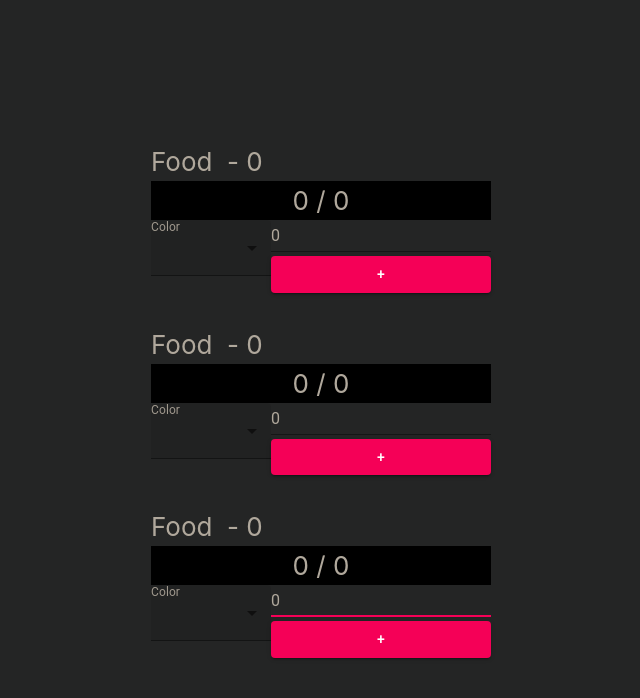
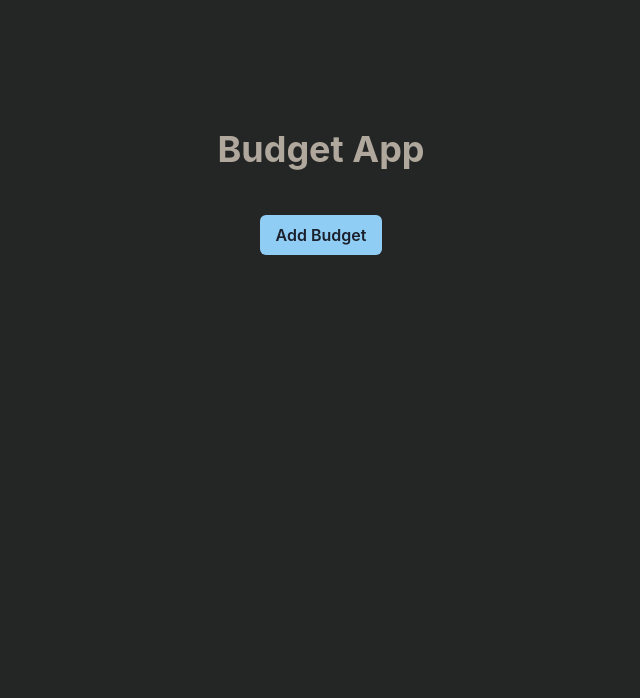
Before and after one commit to mordanc/budget-app, a React (Create React App) app: page / in a window 1280 px wide. Shown: the top 698 px of the page, without its empty margins (319-959 px from the left). Built offline with nearby package versions, Linux system fonts and the light colour scheme.

Commit message:
added chakra, rewrote components in it

```diff
--- a/package.json
+++ b/package.json
@@ -3,10 +3,10 @@
   "version": "0.1.0",
   "private": true,
   "dependencies": {
+    "@chakra-ui/icons": "^1.0.1",
     "@chakra-ui/react": "^1.0.3",
     "@emotion/react": "^11.1.2",
     "@emotion/styled": "^11.0.0",
-    "@material-ui/core": "^4.11.0",
     "@reduxjs/toolkit": "^1.2.5",
     "@testing-library/jest-dom": "^4.2.4",
     "@testing-library/react": "^9.3.2",
--- a/src/App.tsx
+++ b/src/App.tsx
@@ -1,17 +1,39 @@
-import React from "react";
-
-import BudgetBar from "./components/BudgetBar/BudgetBar";
+import React, { useState } from "react";
 
 import "./App.css";
+import {
+  Container,
+  Heading,
+  Stack,
+  Button,
+  useDisclosure,
+} from "@chakra-ui/react";
+import BudgetBar from "./components/BudgetBar/BudgetBar";
+import AddBudgetModal from "./components/AddBudgetModal";
+import { selectBudgets } from "./features/Budgets/budgetSlice";
+import { useSelector } from "react-redux";
 
 function App() {
+  const { isOpen, onOpen, onClose } = useDisclosure();
+
+  const budgets = useSelector(selectBudgets);
   return (
     <div className="App">
-      <header className="App-header">
-        <BudgetBar />
-        <BudgetBar />
-        <BudgetBar />
-      </header>
+      <Container mt={"10%"}>
+        <Heading mb={"2rem"}>Budget App</Heading>
+        <Button mb={"2rem"} colorScheme="blue" onClick={onOpen} mt={3}>
+          Add Budget
+        </Button>
+        <Stack spacing="2rem">
+          {budgets.map(({ title, maxBudget }) => (
+            <div>
+              <BudgetBar title={title} maxBudget={maxBudget} />
+            </div>
+          ))}
+        </Stack>
+
+        <AddBudgetModal isOpen={isOpen} onClose={onClose} />
+      </Container>
     </div>
   );
 }
--- a/src/app/store.ts
+++ b/src/app/store.ts
@@ -1,9 +1,11 @@
-import { configureStore, ThunkAction, Action } from '@reduxjs/toolkit';
-import counterReducer from '../features/counter/counterSlice';
+import { configureStore, ThunkAction, Action } from "@reduxjs/toolkit";
+import budgetReducer from "../features/Budgets/budgetSlice";
+import counterReducer from "../features/counter/counterSlice";
 
 export const store = configureStore({
   reducer: {
     counter: counterReducer,
+    budgets: budgetReducer,
   },
 });
 
--- /dev/null
+++ b/src/components/AddBudgetModal.tsx
@@ -0,0 +1,64 @@
+import {
+  Modal,
+  ModalOverlay,
+  ModalContent,
+  ModalHeader,
+  ModalCloseButton,
+  ModalBody,
+  FormControl,
+  FormLabel,
+  Input,
+  FormHelperText,
+  ModalFooter,
+  Button,
+} from "@chakra-ui/react";
+import React, { useState } from "react";
+import { useDispatch } from "react-redux";
+import { addBudget } from "../features/Budgets/budgetSlice";
+
+function AddBudgetModal({ isOpen, onClose }) {
+  const [title, setTitle] = useState("");
+  const [maxBudget, setMaxBudget] = useState(0);
+
+  const dispatch = useDispatch();
+
+  return (
+    <Modal colorScheme="black" size="lg" isOpen={isOpen} onClose={onClose}>
+      <ModalOverlay />
+      <ModalContent>
+        <ModalHeader>Modal Title</ModalHeader>
+        <ModalCloseButton />
+        <ModalBody>
+          <FormControl isRequired id="title">
+            <FormLabel>Budget Name</FormLabel>
+            <Input onChange={(e) => setTitle(e.target.value)} type="text" />
+          </FormControl>
+          <FormControl isRequired id="title">
+            <FormLabel>Budget Amount</FormLabel>
+            <Input
+              onChange={(e) => setMaxBudget(Number(e.target.value))}
+              type="number"
+            />
+          </FormControl>
+        </ModalBody>
+
+        <ModalFooter>
+          <Button colorScheme="red" mr={3} onClick={onClose}>
+            Close
+          </Button>
+          <Button
+            colorScheme="green"
+            onClick={() => {
+              dispatch(addBudget({ title, maxBudget }));
+              onClose();
+            }}
+          >
+            Add
+          </Button>
+        </ModalFooter>
+      </ModalContent>
+    </Modal>
+  );
+}
+
+export default AddBudgetModal;
--- a/src/components/BudgetBar/BudgetBar.tsx
+++ b/src/components/BudgetBar/BudgetBar.tsx
@@ -1,171 +1,192 @@
-import React, { useEffect, useRef, useState } from "react";
-import styled from "styled-components";
-import InputLabel from "@material-ui/core/InputLabel";
-import FormControl from "@material-ui/core/FormControl";
-import Select from "@material-ui/core/Select";
-import MenuItem from "@material-ui/core/MenuItem";
+import {
+  Box,
+  FormControl,
+  FormHelperText,
+  FormLabel,
+  HStack,
+  Input,
+  Progress,
+  NumberInput,
+  NumberInputField,
+  NumberInputStepper,
+  NumberIncrementStepper,
+  NumberDecrementStepper,
+  VStack,
+  Stack,
+  Button,
+  Heading,
+  Flex,
+  Alert,
+  AlertDescription,
+  AlertIcon,
+  AlertTitle,
+  CloseButton,
+  Editable,
+  EditableInput,
+  EditablePreview,
+  Text,
+  useToast,
+  Popover,
+  PopoverArrow,
+  PopoverBody,
+  PopoverCloseButton,
+  PopoverContent,
+  PopoverHeader,
+  PopoverTrigger,
+} from "@chakra-ui/react";
+import { EditIcon } from "@chakra-ui/icons";
+import React, { useEffect, useState } from "react";
+import { useDispatch } from "react-redux";
+import {
+  editBudgetAmount,
+  removeBudget,
+} from "../../features/Budgets/budgetSlice";
 
-import TextField from "@material-ui/core/TextField";
-import { makeStyles } from "@material-ui/core/styles";
-import { createMuiTheme, ThemeProvider } from "@material-ui/core/styles";
-import Button from "@material-ui/core/Button";
-import SubtractAmount from "./inputs/SubtractAmount";
+export type BudgetBarProps = {
+  title: string;
+  maxBudget: number;
+};
 
-const Bar = styled.div<{ bgColor: string; percentage: number }>`
-  /* background-color: ${(props) => props.bgColor || "white"}; */
-  background: ${(props) =>
-    `linear-gradient(90deg, ${props.bgColor || "#ffc0cb"} ${
-      props.percentage || `100`
-    }%, white 0%)`};
-`;
-const theme = createMuiTheme({
-  overrides: {
-    // Style sheet name ⚛️
-    MuiInputLabel: {
-      // Name of the rule
-      root: {
-        // Some CSS
-        color: "rgb(176, 168, 156)",
-      },
-    },
-  },
-});
-
-const useStyles = makeStyles({
-  root: {
-    width: 120,
-  },
-  input: {
-    color: "rgb(176, 168, 156)",
-  },
-  label: {
-    color: "white",
-  },
-  test: {
-    height: 36,
-  },
-});
-
-function usePrevious(value): any {
-  const ref = useRef();
-  useEffect(() => {
-    ref.current = value;
-  });
-  return ref.current;
+function Toast({ title, description, status }) {
+  const toast = useToast();
+  return (
+    <Button
+      onClick={() =>
+        toast({
+          title: "Account created.",
+          description: "We've created your account for you.",
+          status: "success",
+          duration: 9000,
+          isClosable: true,
+        })
+      }
+    >
+      Show Toast
+    </Button>
+  );
 }
 
-function BudgetBar() {
-  const [bgColor, setBgColor] = useState("black");
+function BudgetBar({ title, maxBudget }: BudgetBarProps) {
   const [percentage, setPercentage] = useState(100);
-  const [title, setTitle] = useState("Food");
-  const [budget, setBudget] = useState(0);
-  const [remainingBudget, setRemainingBudget] = useState(budget);
-  const classes = useStyles();
+  const [remainingBudget, setRemainingBudget] = useState(maxBudget);
+  const [userInput, setUserInput] = useState(0);
 
-  const [isEditingBudget, setIsEditingBudget] = useState(false);
-  const [isEditingTitle, setIsEditingTitle] = useState(false);
-
-  const prevBudget = usePrevious({ budget });
-
-  // const amountLeft = ((percentage / 100) * budget).toPrecision(2);
+  const dispatch = useDispatch();
+  const toast = useToast();
 
   useEffect(() => {
-    if (prevBudget?.budget < budget && budget > remainingBudget) {
-      setRemainingBudget(remainingBudget + (budget - prevBudget?.budget));
-    }
-    const newPercentage = Math.round(remainingBudget / budget) * 100;
-    setPercentage(newPercentage);
-    console.log(newPercentage);
-  }, [budget, remainingBudget]);
-
-  const subtractFromBudget = (amount) => {
-    setRemainingBudget(budget - amount);
-  };
+    setPercentage((remainingBudget / maxBudget) * 100);
+  }, [remainingBudget, maxBudget]);
 
   return (
-    <ThemeProvider theme={theme}>
-      <div style={{ margin: "1rem 0" }}>
-        <div style={{ display: "flex" }}>
-          {isEditingTitle ? (
-            <TextField
-              classes={{ root: classes.root }}
-              InputProps={{
-                className: classes.input,
+    <Stack spacing="1rem">
+      <Flex justify="space-between">
+        <HStack>
+          <Heading size="lg">{title}</Heading>
+          <Popover size="sm" colorScheme='blue'>
+            <PopoverTrigger>
+              <CloseButton />
+            </PopoverTrigger>
+            <PopoverContent>
+              <PopoverArrow />
+              <PopoverCloseButton />
+              <PopoverHeader>Are you sure?</PopoverHeader>
+              <PopoverBody>
+                <Button
+                  colorScheme="red"
+                  onClick={() => dispatch(removeBudget(title))}
+                >
+                  Yes
+                </Button>
+              </PopoverBody>
+            </PopoverContent>
+          </Popover>
+          {/* <CloseButton onClick={() => dispatch(removeBudget(title))} /> */}
+        </HStack>
+        <Heading>
+          <HStack>
+            <Editable
+              onChange={(val) => {
+                const newValue = Number(val);
+                if (newValue) {
+                  setRemainingBudget(newValue);
+                } else {
+                  toast({
+                    title: "Enter a number for budget amount",
+                    status: "error",
+                    duration: 5000,
+                    isClosable: true,
+                  });
+                }
               }}
-              color="secondary"
-              type="text"
-              autoFocus={true}
-              value={title}
-              onChange={(e) => setTitle(e.target.value)}
-              onBlur={() => setIsEditingTitle(false)}
-            />
-          ) : (
-            <span onClick={() => setIsEditingTitle(true)}>{title}</span>
-          )}
-          &nbsp; -&nbsp;
-          {isEditingBudget ? (
-            <TextField
-              classes={{ root: classes.root }}
-              InputProps={{
-                className: classes.input,
+              value={String(remainingBudget)}
+            >
+              <EditablePreview />
+              <EditableInput />
+            </Editable>
+            <span>/</span>
+            <Editable
+              onChange={(val) => {
+                const newValue = Number(val);
+                if (newValue) {
+                  dispatch(editBudgetAmount({ title, maxBudget: newValue }));
+                } else {
+                  toast({
+                    title: "Enter a number for budget amount",
+                    status: "error",
+                    duration: 5000,
+                    isClosable: true,
+                  });
+                }
               }}
-              color="secondary"
-              type="number"
-              autoFocus={true}
-              value={budget}
-              onChange={(e) => setBudget(Number(e.target.value))}
-              onBlur={() => setIsEditingBudget(false)}
-            />
-          ) : (
-            <span onClick={() => setIsEditingBudget(true)}>{budget}</span>
-          )}
-        </div>
-        <Bar bgColor={bgColor} percentage={percentage}>
-          {remainingBudget} / {budget}
-        </Bar>
-        <FormControl style={{ minWidth: 120 }}>
-          <InputLabel htmlFor="color-native-simple">Color</InputLabel>
-          <Select
-            label={{ color: "primary" }}
-            variant="filled"
-            classes={{ root: classes.input, filled: classes.label }}
-            style={{ color: "inherit" }}
-            value={bgColor}
-            // @ts-ignore
-            onChange={(e) => setBgColor(e.target.value)}
-            inputProps={{
-              name: "color",
-              id: "color-native-simple",
+              value={String(maxBudget)}
+            >
+              <EditablePreview />
+              <EditableInput />
+            </Editable>
+            <EditIcon fontSize="md" />
+          </HStack>
+        </Heading>
+      </Flex>
+      <Progress value={percentage} />
+      <HStack justify="space-between">
+        <NumberInput
+          onChange={(valueString) => setUserInput(Number(valueString))}
+          max={maxBudget}
+          min={0}
+        >
+          <NumberInputField />
+          <NumberInputStepper>
+            <NumberIncrementStepper />
+            <NumberDecrementStepper />
+          </NumberInputStepper>
+        </NumberInput>
+        <HStack>
+          <Button
+            onClick={() => {
+              const newRemainingBudget = remainingBudget - userInput;
+              if (newRemainingBudget < 0) return;
+              setRemainingBudget(newRemainingBudget);
             }}
+            colorScheme="red"
+            size="md"
           >
-            <MenuItem value="#010B12" style={{ cursor: "pointer" }}>
-              black
-            </MenuItem>
-            <MenuItem value="#1261A0">blue</MenuItem>
-            <MenuItem value="#D92122">red</MenuItem>
-            <MenuItem value="#28A428">green</MenuItem>
-            <MenuItem value="#FADA5F">yellow</MenuItem>
-          </Select>
-        </FormControl>
-        {/* <FormControl onSubmit={(e) => e.preventDefault()}>
-          <TextField
-            classes={{ root: classes.test }}
-            InputProps={{
-              className: classes.input,
+            Subtract
+          </Button>
+          <Button
+            onClick={() => {
+              const newRemainingBudget = remainingBudget + userInput;
+              if (newRemainingBudget > maxBudget) return;
+              setRemainingBudget(newRemainingBudget);
             }}
-            color="secondary"
-            type="number"
-            autoFocus={true}
-            value={budget}
-            onChange={(e) => setPercentage(Number(e.target.value))}
-          />
-          <Button variant="contained" color="secondary">
-            +
+            colorScheme="blue"
+            size="md"
+          >
+            Add
           </Button>
-        </FormControl> */}
-        <SubtractAmount subtractFromBudget={subtractFromBudget} />
-      </div>
-    </ThemeProvider>
+        </HStack>
+      </HStack>
+    </Stack>
   );
 }
 
--- /dev/null
+++ b/src/features/Budgets/budgetSlice.ts
@@ -0,0 +1,70 @@
+import { createSlice, PayloadAction } from "@reduxjs/toolkit";
+import { AppThunk, RootState } from "../../app/store";
+
+type Budget = {
+  title: string;
+  maxBudget: number;
+};
+
+interface CounterState {
+  value: number;
+  budgets: Budget[];
+}
+
+const initialState: CounterState = {
+  value: 0,
+  budgets: [],
+};
+
+export const budgetSlice = createSlice({
+  name: "counter",
+  initialState,
+  reducers: {
+    addBudget: (state, action: PayloadAction<Budget>) => {
+      return { ...state, budgets: [...state.budgets, action.payload] };
+    },
+    removeBudget: (state, action: PayloadAction<string>) => {
+      return {
+        ...state,
+        budgets: [
+          ...state.budgets.filter((budget) => budget.title !== action.payload),
+        ],
+      };
+    },
+    editBudgetAmount: (state, action: PayloadAction<Budget>) => {
+      const { title, maxBudget } = action.payload;
+      const newBudgets = state.budgets.map((budget) => {
+        if (budget.title === title) {
+          return { ...budget, maxBudget };
+        }
+        return budget;
+      });
+      return {
+        ...state,
+        budgets: newBudgets,
+      };
+    },
+  },
+});
+
+export const {
+  addBudget,
+  removeBudget,
+  editBudgetAmount,
+} = budgetSlice.actions;
+
+// The function below is called a thunk and allows us to perform async logic. It
+// can be dispatched like a regular action: `dispatch(incrementAsync(10))`. This
+// will call the thunk with the `dispatch` function as the first argument. Async
+// code can then be executed and other actions can be dispatched
+// export const incrementAsync = (amount: number): AppThunk => (dispatch) => {
+//   setTimeout(() => {
+//     dispatch(incrementByAmount(amount));
+//   }, 1000);
+// };
+
+export const selectCount = (state: RootState) => state.counter.value;
+
+export const selectBudgets = (state: RootState) => state.budgets.budgets;
+
+export default budgetSlice.reducer;
--- a/src/index.css
+++ b/src/index.css
@@ -1,13 +1,16 @@
 body {
   margin: 0;
-  font-family: -apple-system, BlinkMacSystemFont, 'Segoe UI', 'Roboto', 'Oxygen',
-    'Ubuntu', 'Cantarell', 'Fira Sans', 'Droid Sans', 'Helvetica Neue',
+  font-family: -apple-system, BlinkMacSystemFont, "Segoe UI", "Roboto", "Oxygen",
+    "Ubuntu", "Cantarell", "Fira Sans", "Droid Sans", "Helvetica Neue",
     sans-serif;
   -webkit-font-smoothing: antialiased;
   -moz-osx-font-smoothing: grayscale;
 }
+html {
+  background-color: #242525;
+}
 
 code {
-  font-family: source-code-pro, Menlo, Monaco, Consolas, 'Courier New',
+  font-family: source-code-pro, Menlo, Monaco, Consolas, "Courier New",
     monospace;
 }
```
Also changed, not shown: src/App.css (+0 -10 lines), src/index.tsx (+9 -2 lines), 1 other file (tests, documents, lock files or other folders).
